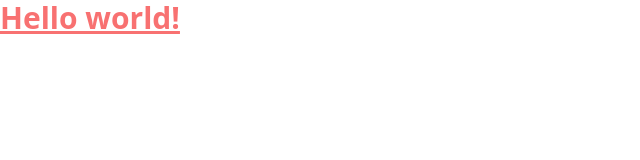
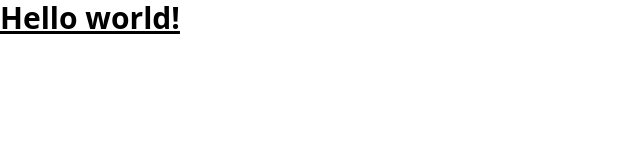
Before and after one commit to ManvendrasinhJadeja/Combined-project, a plain HTML site: page src/index.html in a window 1280 px wide. Shown: the whole page, without its empty margins (0-640 px from the left). Drawn offline with Linux system fonts and the light colour scheme.

Commit message:
commit 123

```diff
--- a/package.json
+++ /dev/null
@@ -1,5 +0,0 @@
-{
-  "devDependencies": {
-    "tailwindcss": "^3.4.17"
-  }
-}
--- a/src/index.html
+++ b/src/index.html
@@ -6,7 +6,7 @@
   <link href="./output.css" rel="stylesheet">
 </head>
 <body>
-  <h1 class="text-3xl font-bold underline text-red-400">
+  <h1 class="text-3xl font-bold underline">
     Hello world!
   </h1>
 </body>
```
Also changed, not shown: src/output.css, 1 other file.
